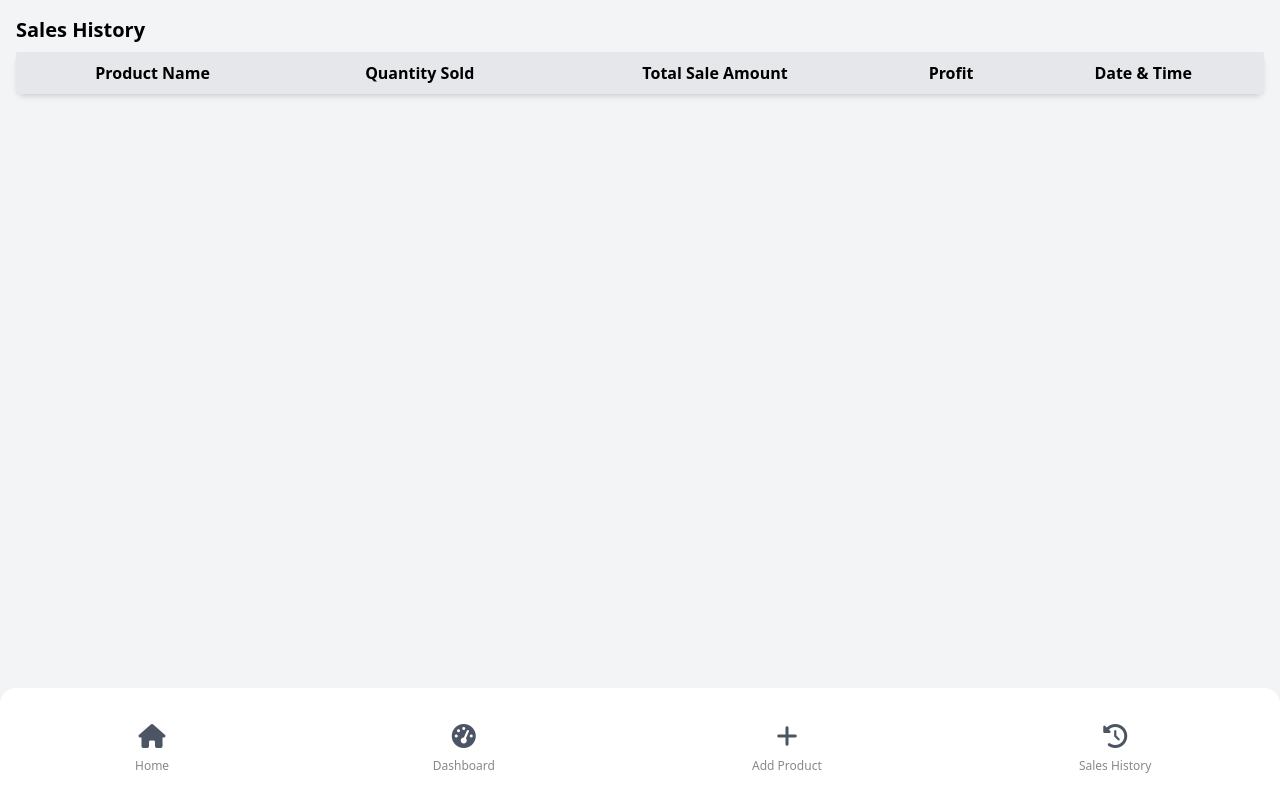
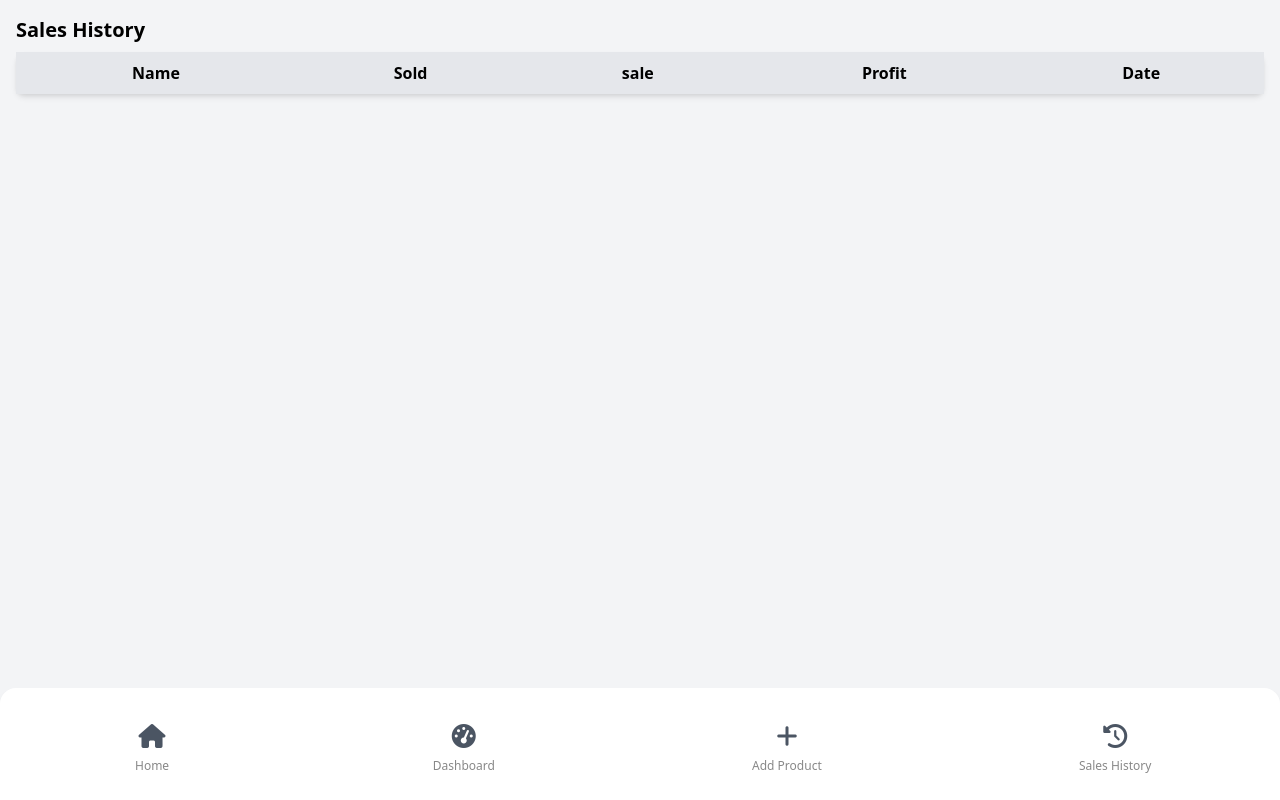
Before and after one commit to Asifurrahman-Noyons/Enoy-Store-management, a plain HTML site: page inventory.html in a window 1280 px wide. Both pictures are taken after a click on the link "Sales History". Drawn offline with nearby package versions, Linux system fonts and the light colour scheme.

Commit message:
Update inventory.html

```diff
--- a/inventory.html
+++ b/inventory.html
@@ -103,11 +103,11 @@
             <table id="salesHistoryTable" class="min-w-full bg-white border border-gray-300 rounded-lg shadow-md">
                 <thead>
                     <tr class="bg-gray-200">
-                        <th class="py-2 px-4 border">Product Name</th>
-                        <th class="py-2 px-4 border">Quantity Sold</th>
-                        <th class="py-2 px-4 border">Total Sale Amount</th>
+                        <th class="py-2 px-4 border">Name</th>
+                        <th class="py-2 px-4 border">Sold</th>
+                        <th class="py-2 px-4 border">sale</th>
                         <th class="py-2 px-4 border">Profit</th>
-                        <th class="py-2 px-4 border">Date & Time</th>
+                        <th class="py-2 px-4 border">Date</th>
                     </tr>
                 </thead>
                 <tbody id="salesHistoryBody"></tbody>
```
